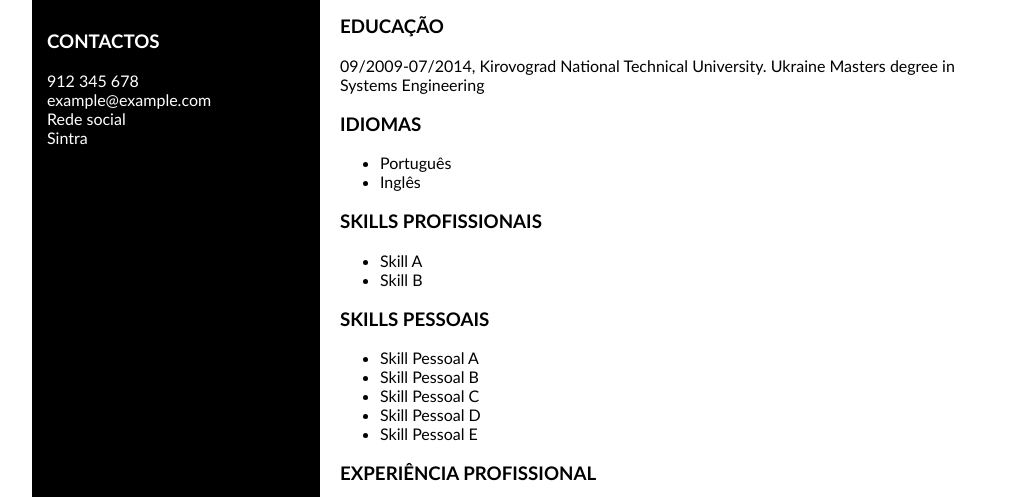
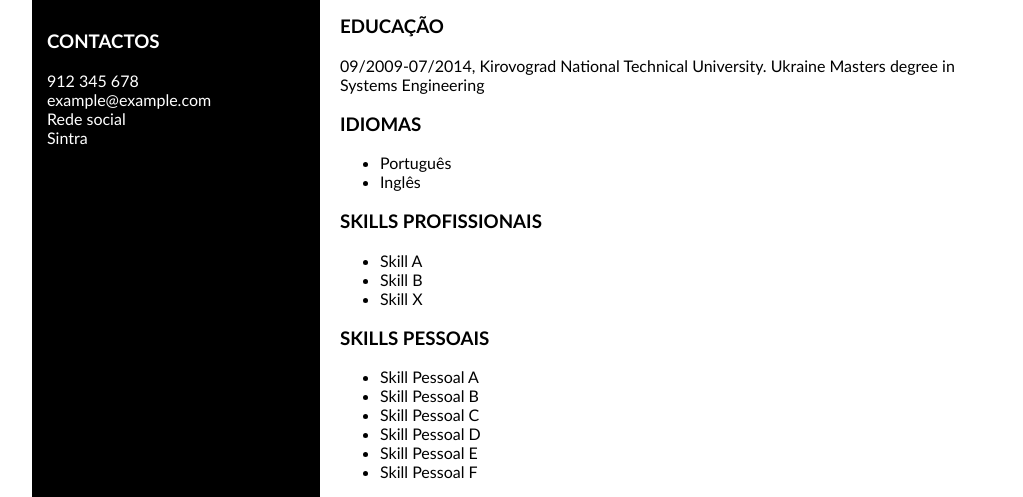
Before and after one commit to parakedista/code-developer, a plain HTML site: page index.html in a window 1280 px wide. Shown: the part 254-751 px from the top of the page, without its empty margins (128-1151 px from the left). Drawn offline with Linux system fonts and the light colour scheme.

Commit message:
add new skills

```diff
--- a/index.html
+++ b/index.html
@@ -35,6 +35,7 @@
                         <ul>
                             <li>Skill A</li>
                             <li>Skill B</li>
+                            <li>Skill X</li>
                         </ul>
                     </article>
                     <article>
@@ -45,6 +46,7 @@
                             <li>Skill Pessoal C</li>
                             <li>Skill Pessoal D</li>
                             <li>Skill Pessoal E</li>
+                            <li>Skill Pessoal F</li>
                         </ul>
                     </article>
                     <article>
```
